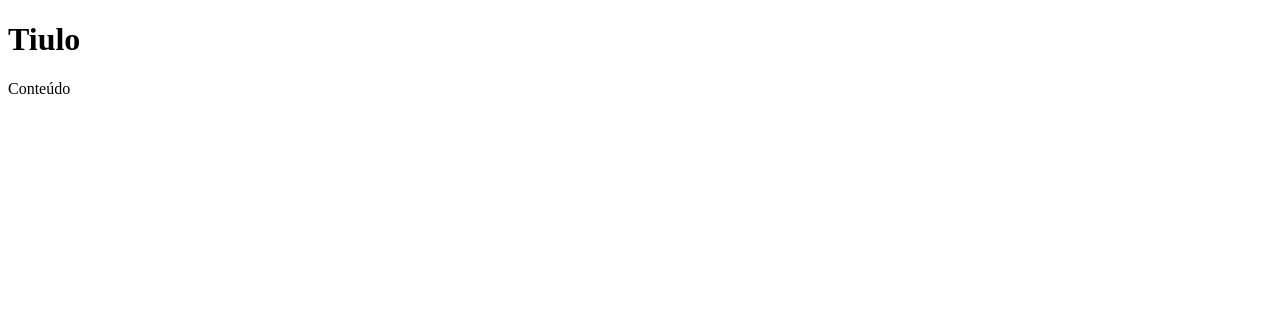
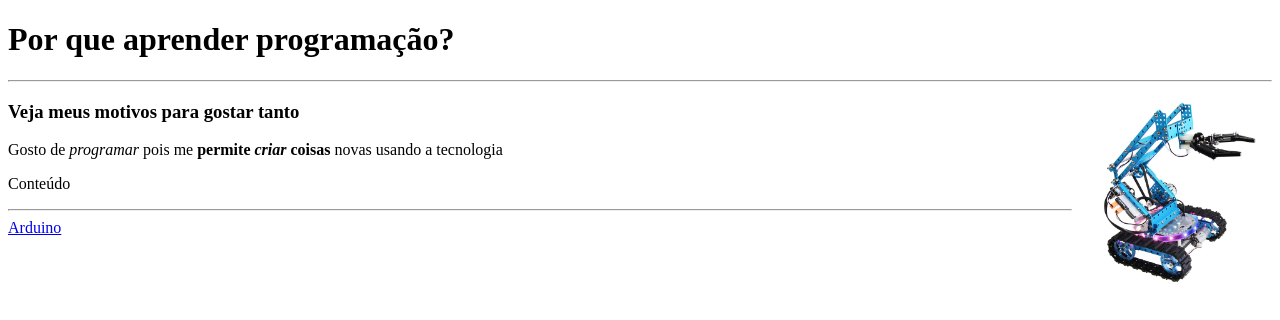
Before and after one commit to filypef/udemy-programando, a plain HTML site: page doctype_html_head_body/index.html in a window 1280 px wide. Drawn offline with Linux system fonts and the light colour scheme.

Commit message:
adicionando imagem do arduino e texto

```diff
--- a/doctype_html_head_body/index.html
+++ b/doctype_html_head_body/index.html
@@ -7,7 +7,13 @@
     <title>Minha página</title>
 </head>
 <body>
-    <h1>Tiulo</h1>
+    <h1>Por que aprender programação?</h1>
+    <hr>
+    <img src="../img/arduino.jpg" height="200" align="right">
+    <h3>Veja meus motivos para gostar tanto</h3>
+    <p>Gosto de <em>programar</em> pois me <strong>permite <em>criar</em> coisas</strong> novas usando a tecnologia</p>
     <p>Conteúdo</p>
+    <hr>
+    <a href="http://www.arduino.cc">Arduino</a>
 </body>
 </html>
```
Also changed, not shown: img/arduino.jpg (added).
